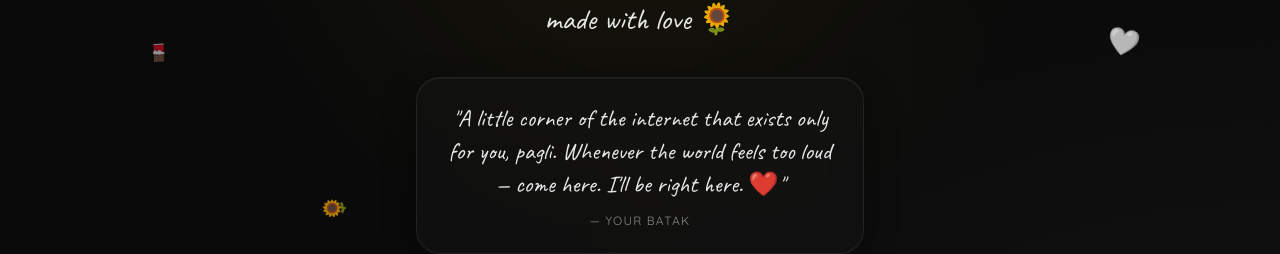
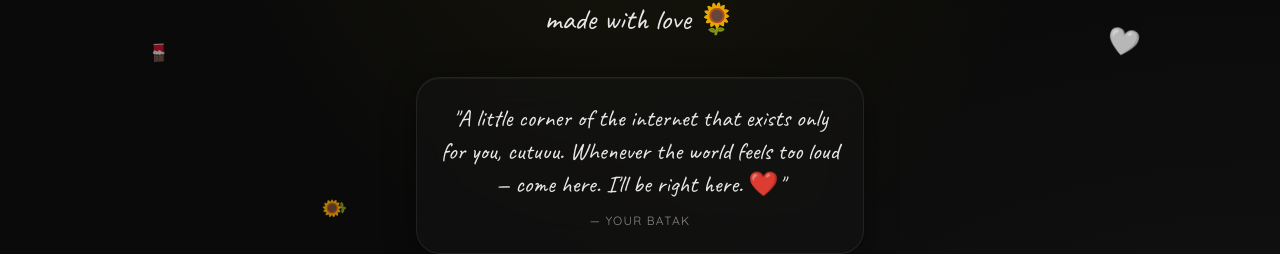
Before and after one commit to meetdarji284-create/hitu, a React (Create React App) app in the folder frontend/: page / in a window 1280 px wide. Shown: the part 307-561 px from the top of the page. Built offline with nearby package versions, Linux system fonts and the light colour scheme.

Commit message:
Update IntroScreen.jsx

```diff
--- a/frontend/src/components/IntroScreen.jsx
+++ b/frontend/src/components/IntroScreen.jsx
@@ -21,7 +21,7 @@ export default function IntroScreen({ onStart }) {
 
         <div className="glass rounded-3xl p-6 mb-8 anim-fade-up" style={{ animationDelay: "0.9s" }}>
           <p className="handwritten text-2xl text-white/90 leading-snug">
-            "A little corner of the internet that exists only for you, pagli.
+            "A little corner of the internet that exists only for you, cutuuu.
             Whenever the world feels too loud — come here. I'll be right here. ❤️"
           </p>
           <p className="text-xs text-white/50 mt-3 tracking-widest uppercase">— your Batak</p>
```
